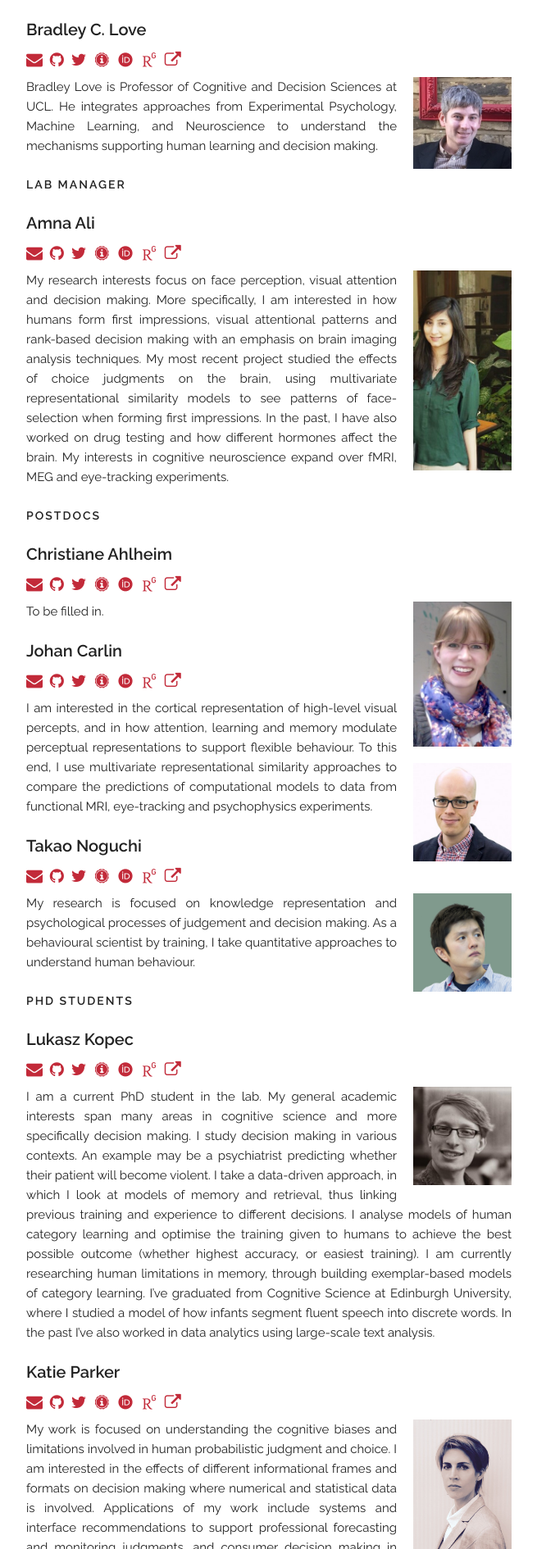
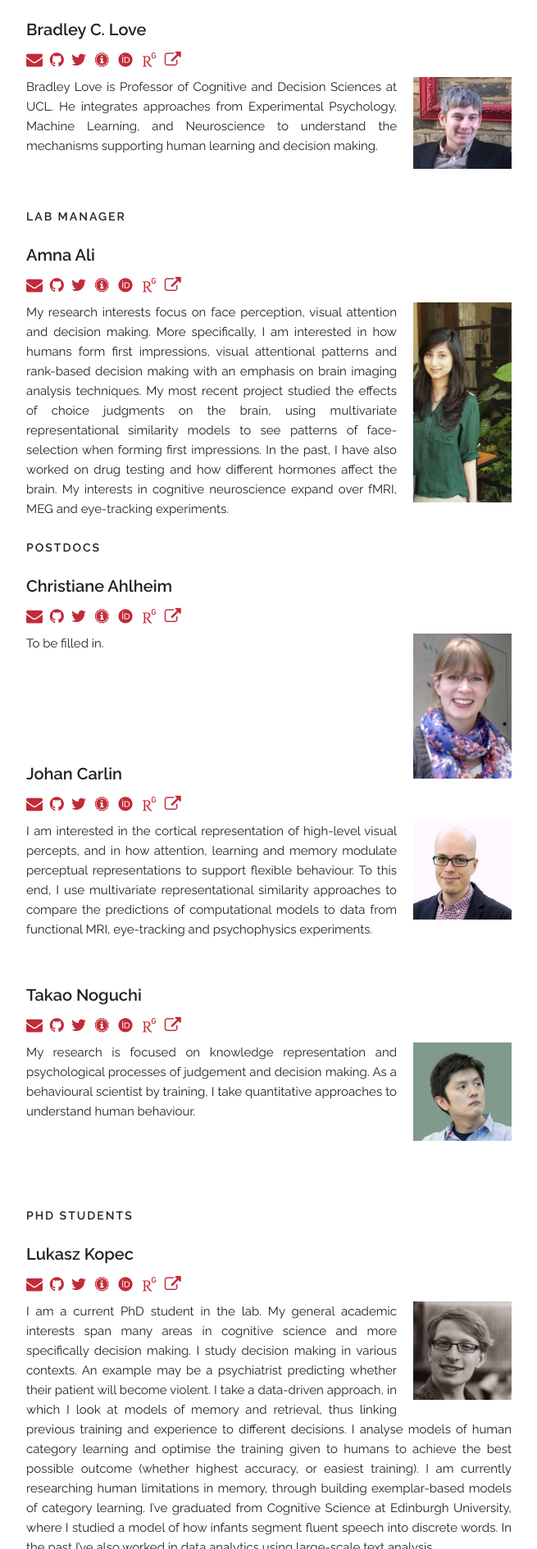
Before and after one commit to lovebc/lovebc.github.io, a Jekyll site: the page built from lab.html, in a window 1280 px wide. Shown: the part 1009-2899 px from the top of the page at 82% size, without its empty margins (416-1071 px from the left). Built offline with Jekyll 4.4.1, drawn with Linux system fonts in a browser that asks for light colours; nearby versions of some CDN libraries; some web fonts are replaced; comment, search, counter and statistics services are not loaded.

Commit message:
Update custom.css

```diff
--- a/css/custom.css
+++ b/css/custom.css
@@ -506,3 +506,6 @@
     margin-top: 2rem;
     display: block;
 }
+.person {
+    min-height: 25rem;
+}
```
